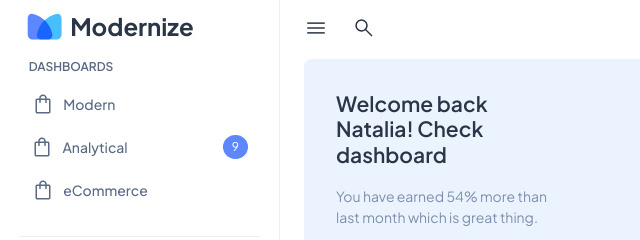
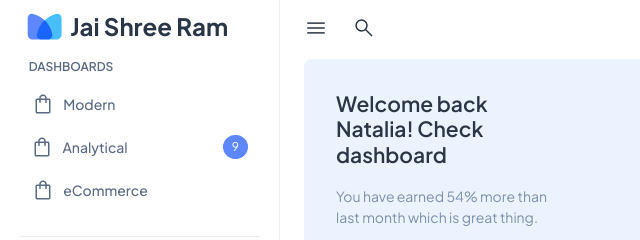
Before and after one commit to cyberashish/Modernize, a website: page index.html in a window 1280 px wide. Shown: the top 240 px of the page, 0-640 px from the left. Drawn offline with nearby package versions, Linux system fonts and the light colour scheme.

Commit message:
title changes

```diff
--- a/index.html
+++ b/index.html
@@ -17,7 +17,7 @@
    <div class="sidebar ">
      <div class="logo d-flex pe-5 gap-2 ps-2">
       <img src="./Assets/newLogo.svg" class="img-fluid" alt="">
-      <h1 class=" fw-bold fs-1 mb-0 clr-text-alpha">Modernize</h1>
+      <h1 class=" fw-bold fs-1 mb-0 clr-text-alpha">Jai Shree Ram</h1>
      </div>
      <!-- Dashboard starts -->
       <h2 class="clr-text-beta fs-6 fw-semibold mt-6 ps-3 mb-2">DASHBOARDS</h2>
```
